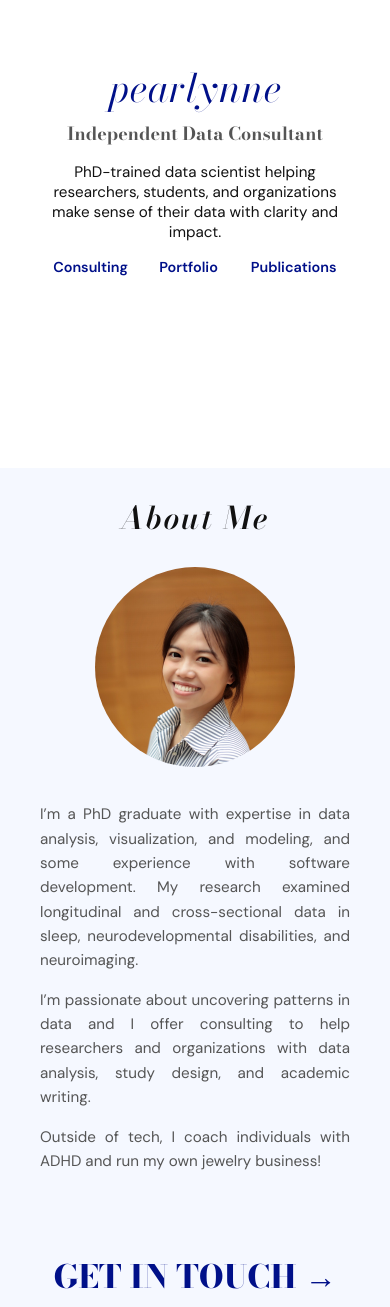
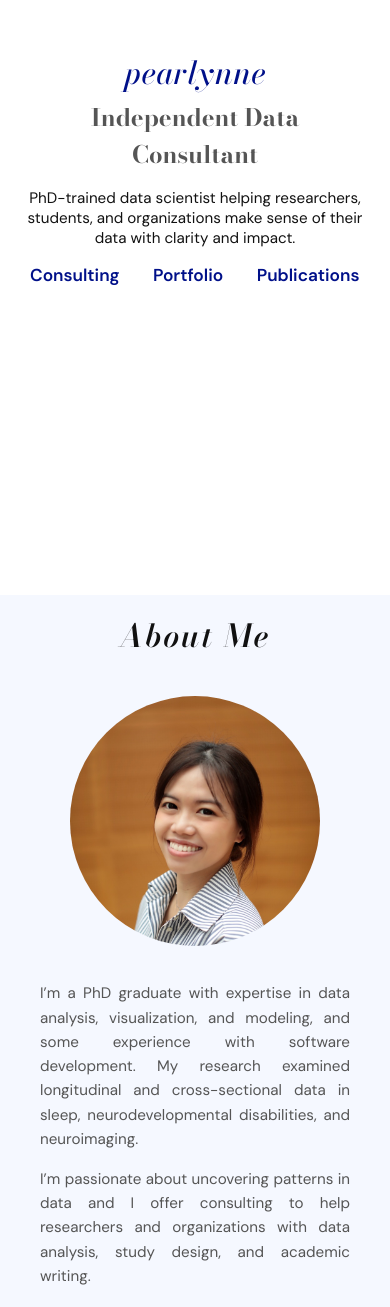
Before and after one commit to pearlynne/pearlynne.github.io, a React (Vite) app: page / in a window 390 px wide. Shown: the part 249-1556 px from the top of the page. Built offline with nearby package versions, Linux system fonts and the light colour scheme; a web font is replaced by a local one.

Commit message:
Update margins and add animations for parallax scrolling

```diff
--- a/src/styles/home.module.css
+++ b/src/styles/home.module.css
@@ -3,7 +3,6 @@
   flex-direction: column;
   align-items: center;
 }
-
 
 /* ---------- HERO ---------- */
 .hero {
@@ -22,15 +21,15 @@
 .name {
   font-family: var(--font-serif);
   color: var(--accent);
-  font-size: clamp(24px, 8vw, 56px);
-  font-weight: 400;
+	font-size: clamp(1.5rem, 4vw + 1rem, 3.25rem);
+  font-weight: 500;
   font-style: italic;
   margin: -10px;
 }
 
 .subtitle {
   font-family: var(--font-serif);
-  font-size: clamp(24px, 8vw, 36px);
+	font-size: clamp(1.5rem, 2.5vw + 0.5rem, 2rem);
   color: var(--muted);
   margin-top: 12px;
   margin-bottom: 6px;
@@ -39,12 +38,14 @@
 .subtext {
   max-width: 500px;
 }
+
 .navLinks {
   display: flex;
   justify-content: center;
   gap: 0; /* start collapsed */
   animation: spreadOut 0.8s ease forwards;
- font-size: clamp(1rem, 2.5vw, 1.5rem);
+	font-size: clamp(1.2rem, 2.5vw + 0.5rem, 1.5rem);
+
 }
 
 .navLinks a {
@@ -98,66 +99,75 @@
   background: #f5f8ff;
   min-height: fit-content;
   text-align: justify;
-  margin-top: -15vh;
   position: relative;
   z-index: 2;
   padding-top: 0rem;
+  /* margin-top: -5vh; */
   width: 100%;
 }
 
 .aboutTitle {
   font-family: var(--font-serif);
   font-style: italic;
-  letter-spacing: 2px;
   font-weight: 600;
-  font-size: clamp(28px, 6vw, 56px);
+  letter-spacing: 50px;
+	font-size: clamp(1.5rem, 4vw + 1rem, 3.25rem);
   opacity: 0.3;
-  transform: translateY(30px);
+  margin: 0rem;
+  transform: translateY(-5vh);
   transition: opacity 0.5s ease, transform 0.5s ease;
 }
 
 .inView {
   opacity: 1;
+  margin: 1rem;
   transform: translateY(0);
+  animation: collapseIn 0.8s ease forwards;
+}
+
+@keyframes collapseIn {
+  from {
+    letter-spacing: 50px;
+  }
+  to {
+    letter-spacing: 2px;
+  }
 }
 
 .profilePic {
-  width: 160px;
-  height: 160px;
+  width: 300px;
+  height: 300px;
   border-radius: 50%;
   object-fit: cover;
-  margin-bottom: 20px;
+  margin: 20px;
 }
 
 .aboutText {
   max-width: 600px;
-  margin: 0 auto;
-  font-size: 16px;
   color: var(--muted);
   line-height: 1.6;
 }
 
-.aboutText.p {
-  margin-bottom: 1em;
-  font-size: 1rem;
-}
 
 /* Responsive tweaks */
 @media (max-width: 900px) {
-  .name {
-    font-size: clamp(28px, 10vw, 60px);
+  .aboutTitle {
+    letter-spacing: 20px;
   }
-  .subtitle {
-    font-size: 18px;
-  }
-  .aboutTitle {
-    font-size: clamp(24px, 8vw, 40px);
+
+  @keyframes collapseIn {
+    from {
+      letter-spacing: 20px;
+    }
+    to {
+      letter-spacing: 2px;
+    }
   }
 }
 
 @media (max-width: 480px) {
   .profilePic {
-    width: 200px;
-    height: 200px;
+    width: 250px;
+    height: 250px;
   }
 }
```
